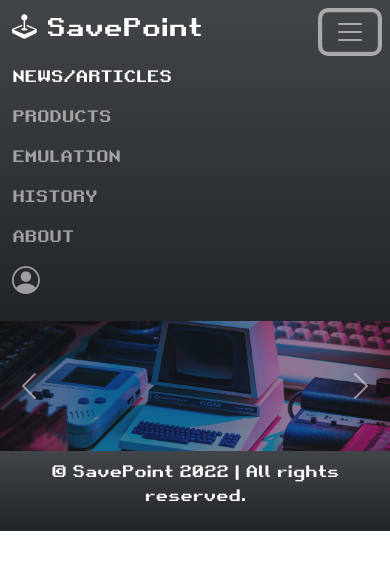
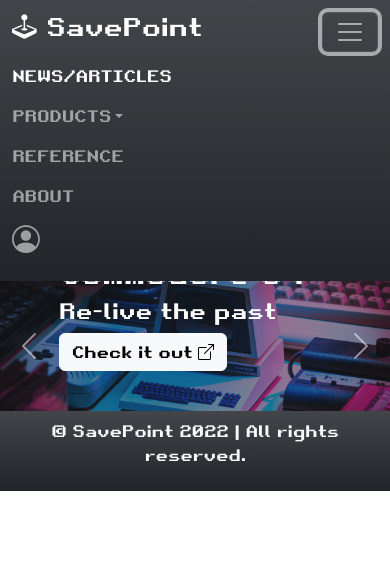
Before and after one commit to justinkenramoso/SavePoint, a plain HTML site: page index.html in a window 390 px wide. Both pictures are taken after a click on the button 350 px from the left and 31 px from the top of the page. Drawn offline with nearby package versions, Linux system fonts and the light colour scheme.

Commit message:
Updated nav and carousel.

```diff
--- a/index.html
+++ b/index.html
@@ -28,28 +28,33 @@
                     <span class="navbar-toggler-icon"></span>
                 </button>
                 <!--Main Nav-->
-                <div class="collapse navbar-collapse" id="nav-toggle">
+                <div class="collapse navbar-collapse retrofont" id="nav-toggle">
                     <!--Center Nav-->
                     <ul class="navbar-nav">
                         <li class="nav-item">
-                            <a href="#" class="nav-link retrofont active">NEWS/ARTICLES</a>
+                            <a href="#" class="nav-link active">NEWS/ARTICLES</a>
+                        </li>
+                        <li class="nav-item dropdown">
+                            <a href="#" class="nav-link dropdown-toggle" data-bs-toggle="dropdown">PRODUCTS</a>
+                            <ul class="dropdown-menu">
+                                <li><a href="#" class="dropdown-item">PRINTED MAGAZINE</a></li>
+                                <li><hr class="dropdown-divider"></li>
+                                <li><a href="#" class="dropdown-item">CONSOLES</a></li>
+                                <li><a href="#" class="dropdown-item">HANDHELDS</a></li>
+                            </ul>
                         </li>
                         <li class="nav-item">
-                            <a href="#" class="nav-link retrofont">PRODUCTS</a>
+                            <a href="#" class="nav-link">REFERENCE</a>
                         </li>
                         <li class="nav-item">
-                            <a href="#" class="nav-link retrofont">EMULATION</a>
-                        </li>
-                        <li class="nav-item">
-                            <a href="#" class="nav-link retrofont">HISTORY</a>
-                        </li>
-                        <li class="nav-item">
-                            <a href="#" class="nav-link retrofont">ABOUT</a>
+                            <a href="#" class="nav-link">ABOUT</a>
                         </li>
                     </ul>
                     <!--End Nav-->
                     <div class="navbar-nav ms-auto">
-                        <a href="#" class="nav-link"><h1><i class="bi bi-person-circle"></i></h1></a>
+                        <a href="#" class="nav-link">
+                            <h1><i class="bi bi-person-circle"></i></h1>
+                        </a>
                     </div>
                 </div>
             </div>
@@ -61,11 +66,11 @@
                 <!--Carousel-->
                 <div class="carousel slide" data-bs-ride="carousel" id="my-carousel">
                     <!--Inner Carousel-->
-                    <div class="carousel-inner bg-dark">
+                    <div class="carousel-inner bg-dark retrofont">
                         <!--Welcome 1-->
                         <div class="carousel-item active">
                             <img class="w-100" src="images/carousel/welcome1.jpg" alt="">
-                            <div class="carousel-caption d-block">
+                            <div class="carousel-caption d-block text-start">
                                 <h1>Welcome</h1>
                                 <h4>to SavePoint!</h4>
                             </div>
@@ -73,6 +78,13 @@
                         <!--Welcome 2-->
                         <div class="carousel-item">
                             <img class="w-100" src="images/carousel/welcome2.jpg" alt="">
+                            <div class="carousel-caption d-block text-start">
+                                <h1>Commodore 64</h1>
+                                <h4>Re-live the past</h4>
+                                <a class="btn btn-light" href="#">
+                                    Check it out <i class="bi bi-box-arrow-up-right"></i>
+                                </a>
+                            </div>
                         </div>
                         <!--Featured 1-->
                         <div class="carousel-item">
```
